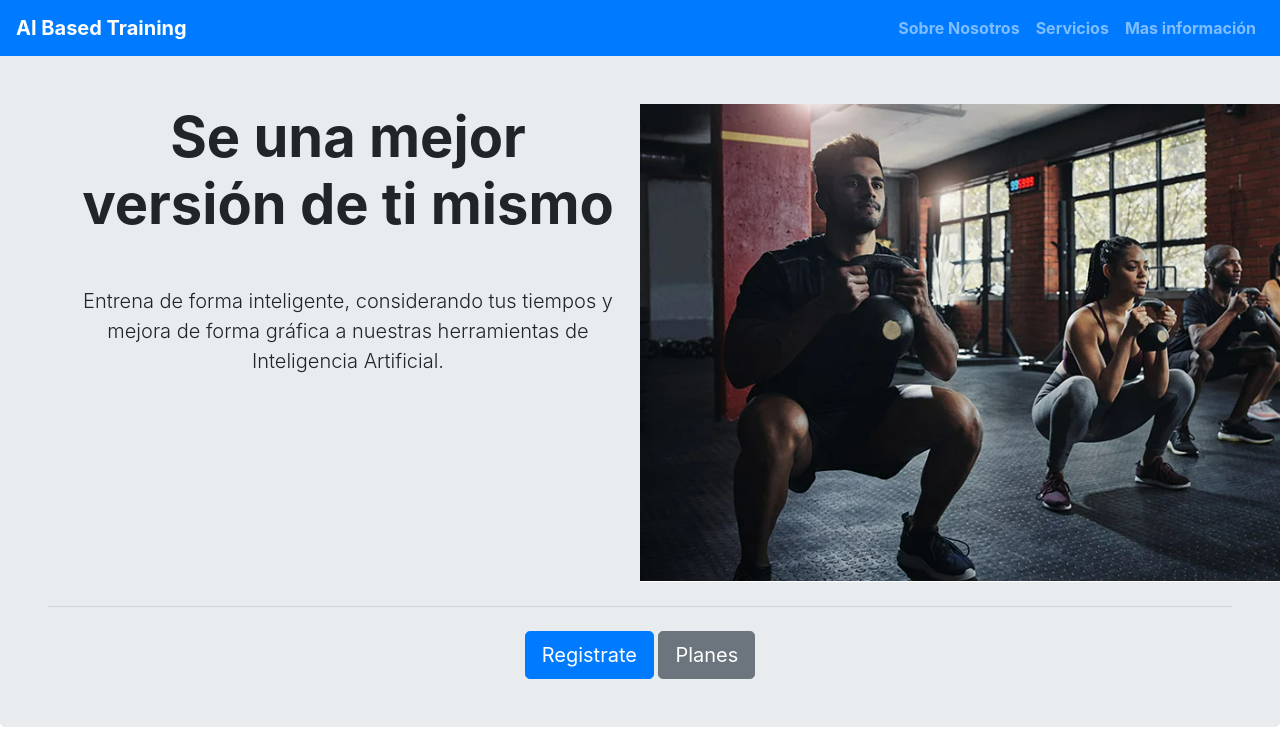
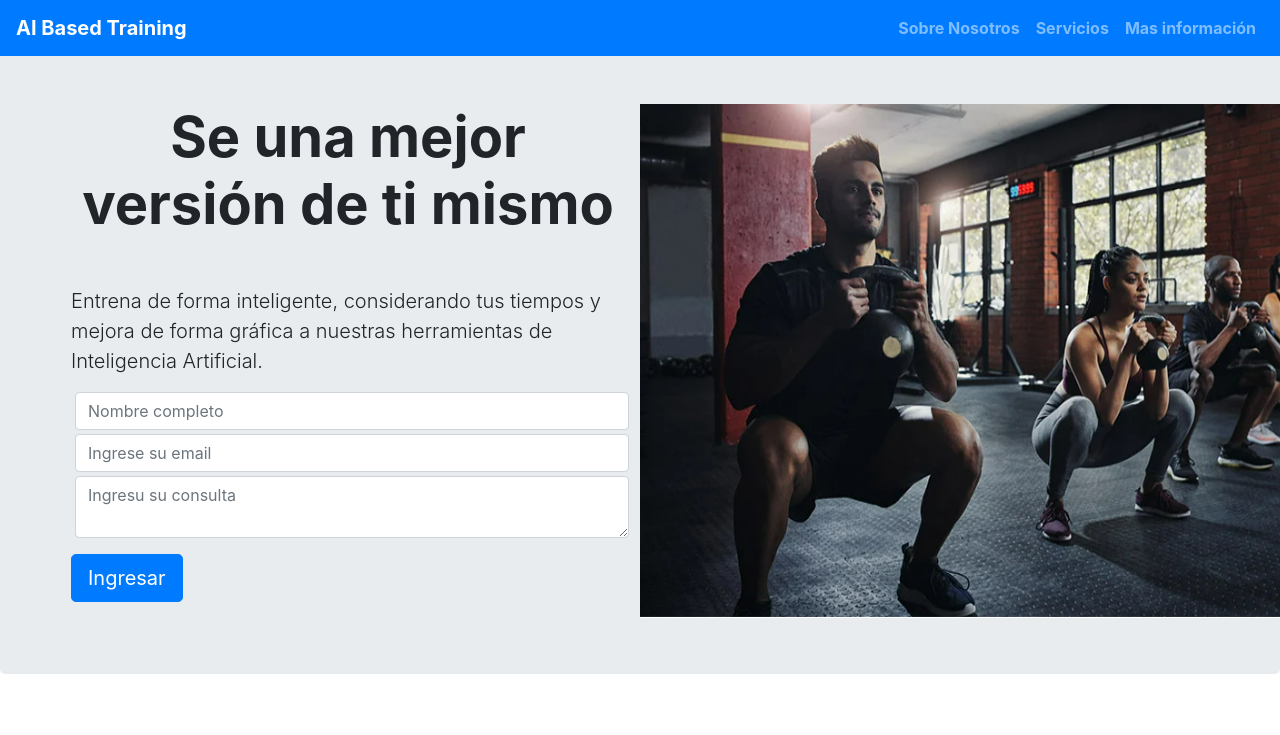
Before and after one commit to guitarAlgorithman/Proyecto1_LandingPage, a plain HTML site: page index.html in a window 1280 px wide. Shown: the top 735 px of the page. Drawn offline with nearby package versions, Linux system fonts and the light colour scheme.

Commit message:
ajustes el jumbotron

```diff
--- a/index.html
+++ b/index.html
@@ -46,16 +46,20 @@
         <div class="d-flex m-2">
             <div class="col-md-12 col-lg-6">
                 <h1 class="display-4 font-weight-bold">Se una mejor versión de ti mismo</h1>
-                <p class="lead mt-5">Entrena de forma inteligente, considerando tus tiempos y mejora de forma gráfica a nuestras herramientas de Inteligencia Artificial.</p>
-            </div>
+                <p class="lead mt-5 text-left">Entrena de forma inteligente, considerando tus tiempos y mejora de forma gráfica a nuestras herramientas de Inteligencia Artificial.</p>
+                <div class="form-group text-left">
+                  <input type="text" class="form-control m-1" id="nombre"  placeholder="Nombre completo">
+                  <input type="email" class="form-control m-1" id="email" aria-describedby="emailHelp" placeholder="Ingrese su email">
+                  <div class="form-group">
+                    <textarea class="form-control m-1" id="consulta" rows="2" placeholder="Ingresu su consulta"></textarea>
+                  </div>
+                  <a class="btn btn-primary btn-lg " href="#" role="button">Ingresar</a>
+                </div>
+              </div>
             <img class="img " src="./img/jumbotron-1.png" alt="">
 
         </div>
-                <hr class="my-4">
-                <div class="text-center">
-                    <a class="btn btn-primary btn-lg " href="#" role="button">Registrate</a>
-                    <a class="btn btn-secondary btn-lg" href="#" role="button">Planes</a>
-                </div>
+
       </div>
 
       <!-- Aca vienen lso productos y los servicios.. nuevamente deben ir linekados los planes -->
```
